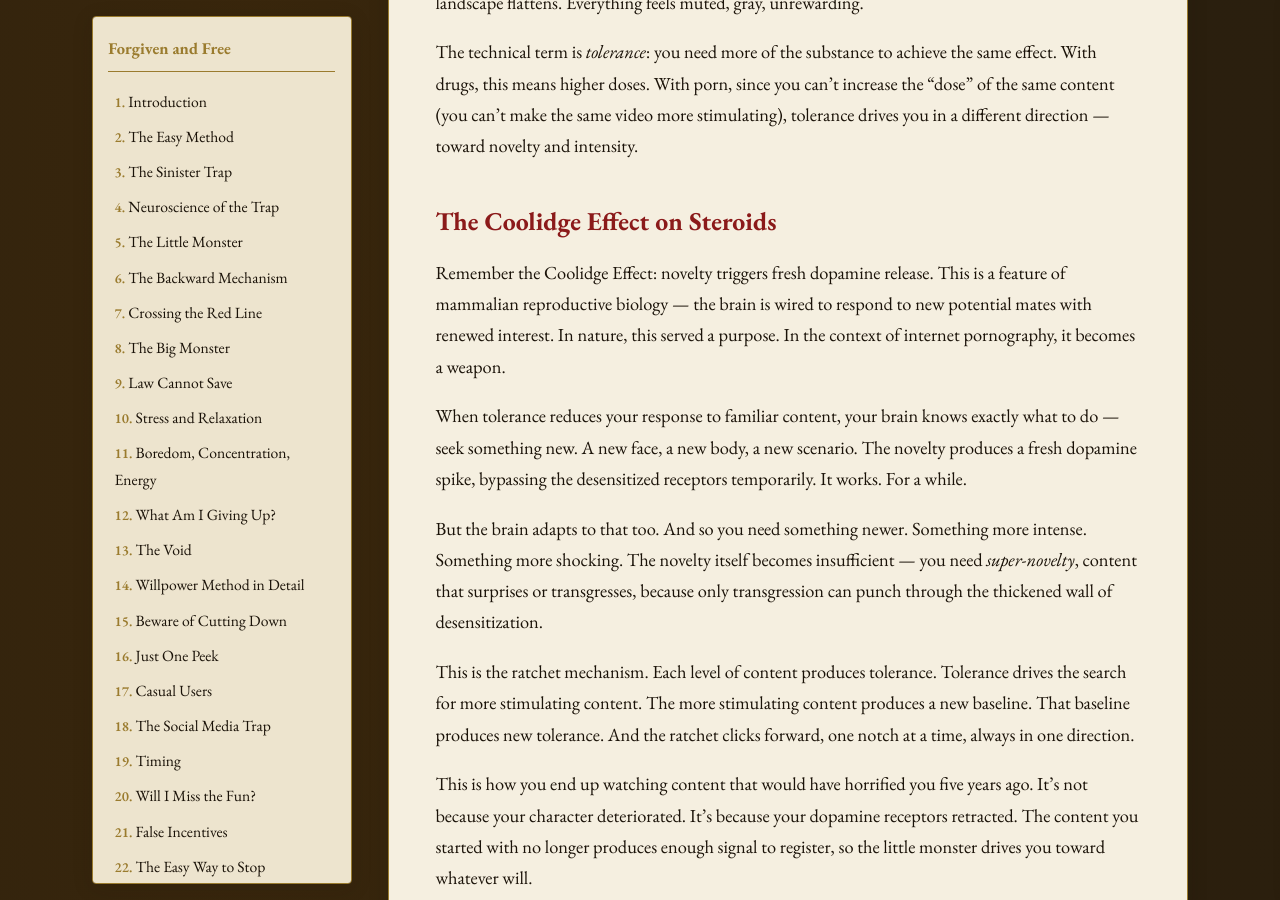
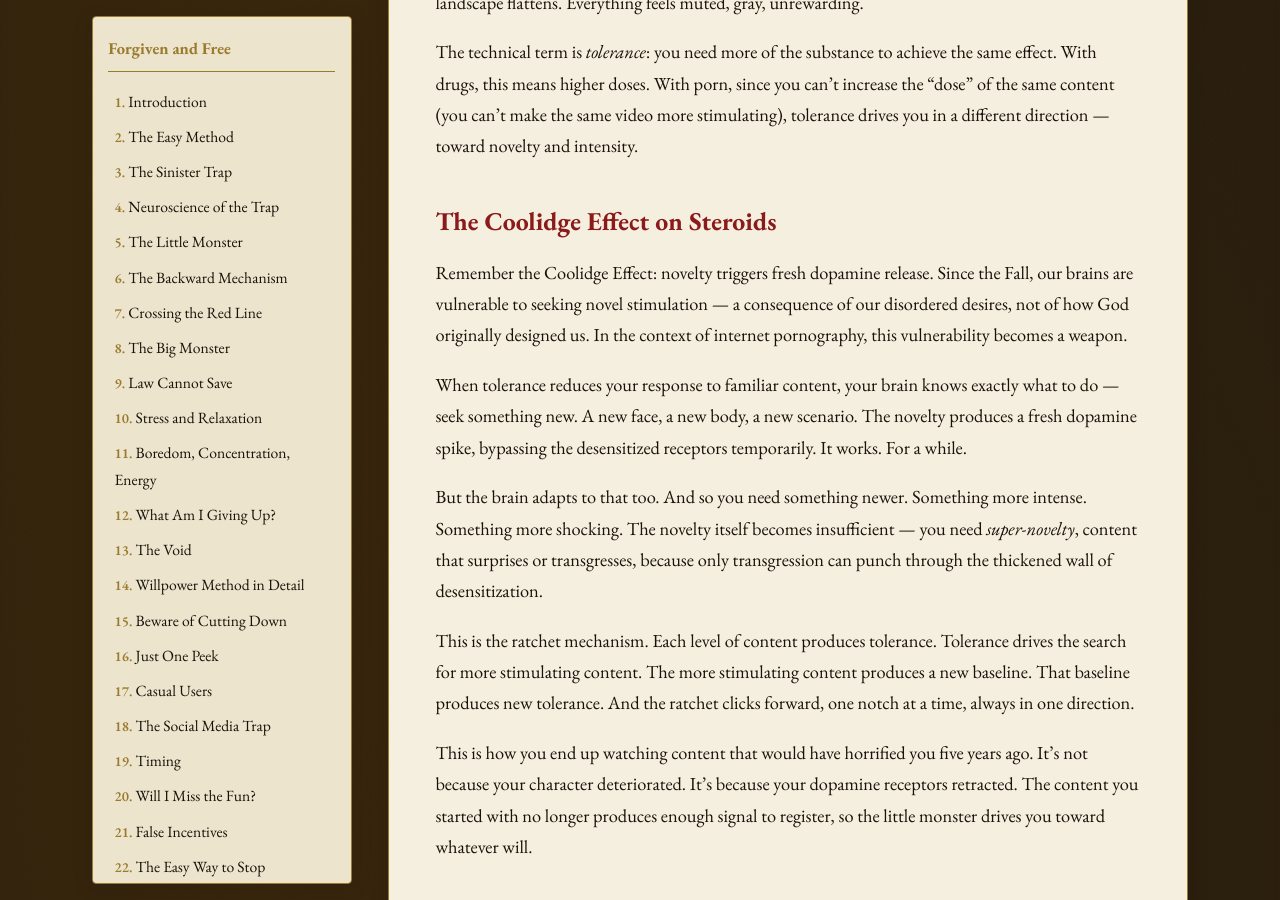
Before and after one commit to ForgivenAndFree/ForgivenAndFree.github.io, a Jekyll site: the page built from chapters/07-crossing-the-red-line.md, in a window 1280 px wide and 900 px high, scrolled down 1831 px. Built offline with Jekyll 4.4.1, drawn with Linux system fonts in a browser that asks for light colours.

Commit message:
Reframe Coolidge Effect as fallen nature, not God's design
Co-Authored-By: Claude Opus 4.6 <noreply@anthropic.com>

```diff
--- a/chapters/07-crossing-the-red-line.md
+++ b/chapters/07-crossing-the-red-line.md
@@ -39,7 +39,7 @@ The technical term is *tolerance*: you need more of the substance to achieve the
 
 ## The Coolidge Effect on Steroids
 
-Remember the Coolidge Effect: novelty triggers fresh dopamine release. This is a feature of mammalian reproductive biology — the brain is wired to respond to new potential mates with renewed interest. In nature, this served a purpose. In the context of internet pornography, it becomes a weapon.
+Remember the Coolidge Effect: novelty triggers fresh dopamine release. Since the Fall, our brains are vulnerable to seeking novel stimulation — a consequence of our disordered desires, not of how God originally designed us. In the context of internet pornography, this vulnerability becomes a weapon.
 
 When tolerance reduces your response to familiar content, your brain knows exactly what to do — seek something new. A new face, a new body, a new scenario. The novelty produces a fresh dopamine spike, bypassing the desensitized receptors temporarily. It works. For a while.
 
```
